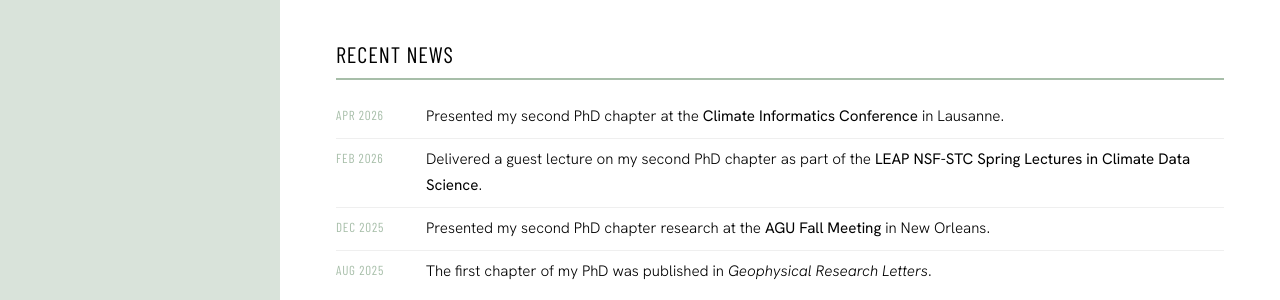
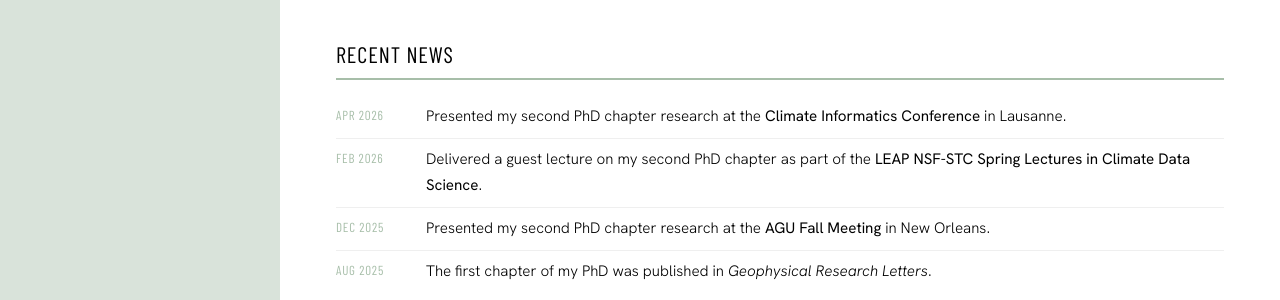
Before and after one commit to savannahferretti/savannahferretti.github.io, a Jekyll site: the page built from pages/index.md, in a window 1280 px wide and 1127 px high. Shown: the part 786-1086 px from the top of the window. Built offline with Jekyll 4.4.1, drawn with Linux system fonts in a browser that asks for light colours; a style sheet for code colours, icons or effects is not loaded.

Commit message:
Update index.md

```diff
--- a/pages/index.md
+++ b/pages/index.md
@@ -25,7 +25,7 @@ I’m originally from Long Island, New York. I studied Earth and Atmospheric Sci
 <table class="news-table">
   <tr>
     <td>Apr 2026</td>
-    <td>Presented my second PhD chapter at the <strong>Climate Informatics Conference</strong> in Lausanne.</td>
+    <td>Presented my second PhD chapter research at the <strong>Climate Informatics Conference</strong> in Lausanne.</td>
   </tr>
   <tr>
     <td>Feb 2026</td>
```
